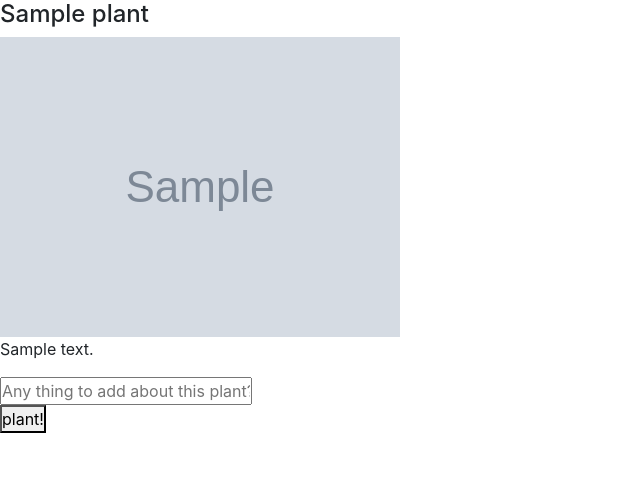
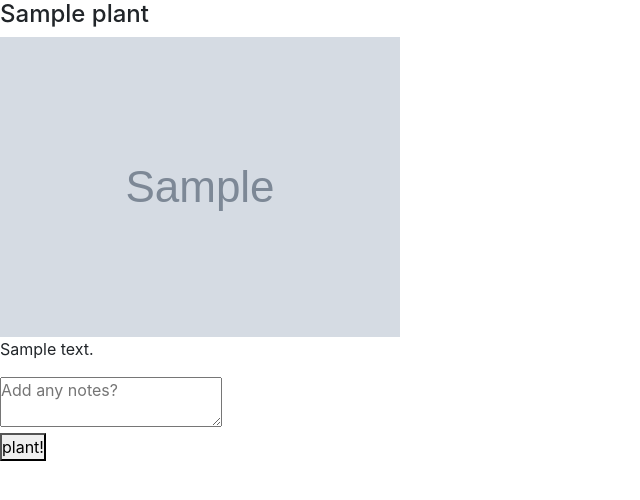
Before and after one commit to Ghenet/PlantPal, a Python web app: template templates/plants.html in a window 1280 px wide. Shown: the part 102-602 px from the top of the page, without its empty margins (0-640 px from the left). Run offline with Jinja, Linux system fonts and the light colour scheme; the template is opened without the code that fills it: most values are stand-ins (such as "Sample title", 1, 10 or a date in 2020); grey boxes marked "Sample" are stand-in pictures; form fields are guessed from the names that the template uses; some libraries are stand-ins or nearby versions.

Commit message:
added a notes column so users can create notes

```diff
--- a/static/main.js
+++ b/static/main.js
@@ -18,15 +18,17 @@ $(document).ready(function(){
             return
         }
         let selection = []
+        let notes = []
         for(var i=0; i<selected.length; i++){
             selection.push(selected[i].getAttribute('data-id'))
+            notes.push(selected[i].childNodes[7].value)
         }
         console.log(selection)
 
         $.ajax({
             method: "POST",
             url: '/users_plants',
-            data: {plantid: selection},
+            data: {plantid: selection, notes: notes},
             success: function(response){
                 console.log(response)
                 window.location.href = '/profile'
--- a/templates/plants.html
+++ b/templates/plants.html
@@ -5,12 +5,15 @@
 <h2>🌱</h2>
 <form method="POST" action="" class="form">
     {{ form.hidden_tag() }}
+
     {% for plant in plants %}
+
+
     <div data-name={{plant.name}} data-id={{plant.id}} class="plant-box" >
         <h4>{{plant.name}}</h4>
         <img src={{plant.image}}>
         <p>{{plant.description}}</p>
-        {{form.note(placeholder="Any thing to add about this plant?")}}
+        <textarea  placeholder="Add any notes?"></textarea>
     </div>
     {% endfor %}
     <button type="submit" id="plant-submit">plant!</button>
--- a/templates/profile.html
+++ b/templates/profile.html
@@ -24,6 +24,7 @@
                         <div class="card-body">
                         <h3 class="card-title">{{plant.plant.name}}</h3>
                         <p class="card-text">{{plant.plant.description}}</p>
+                        <p>Notes: {{plant.note}}</p>
                         <h4>Date last watered: {{plant.date_last_watered.strftime('%Y-%m-%d')}}</h4>
                         <h4>Date added: {{plant.date_added.strftime('%Y-%m-%d')}}</h4>
                         {% set number_days = (dateNow - plant.date_last_watered).days %}
```
Also changed, not shown: app.py (+9 -7 lines), plant-pal.db.
